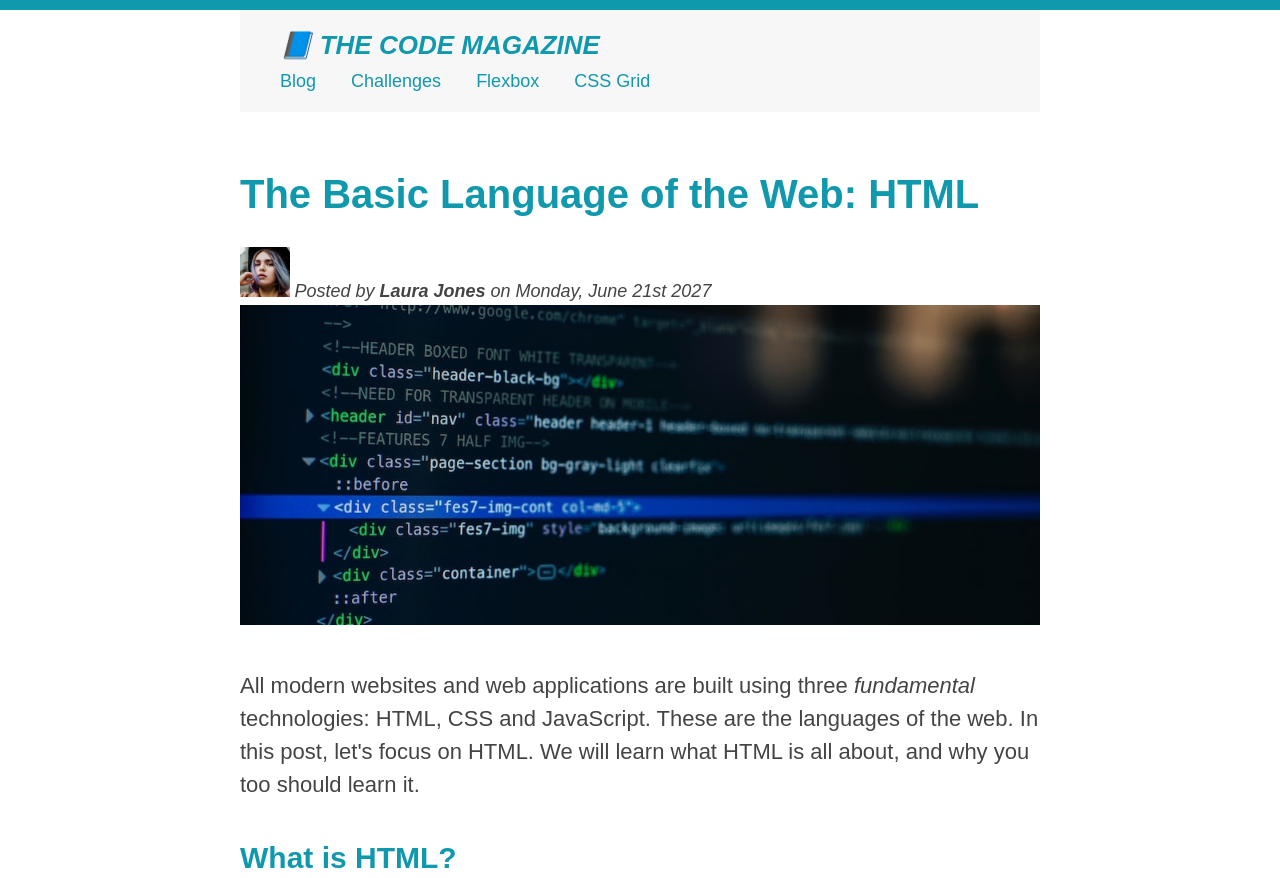
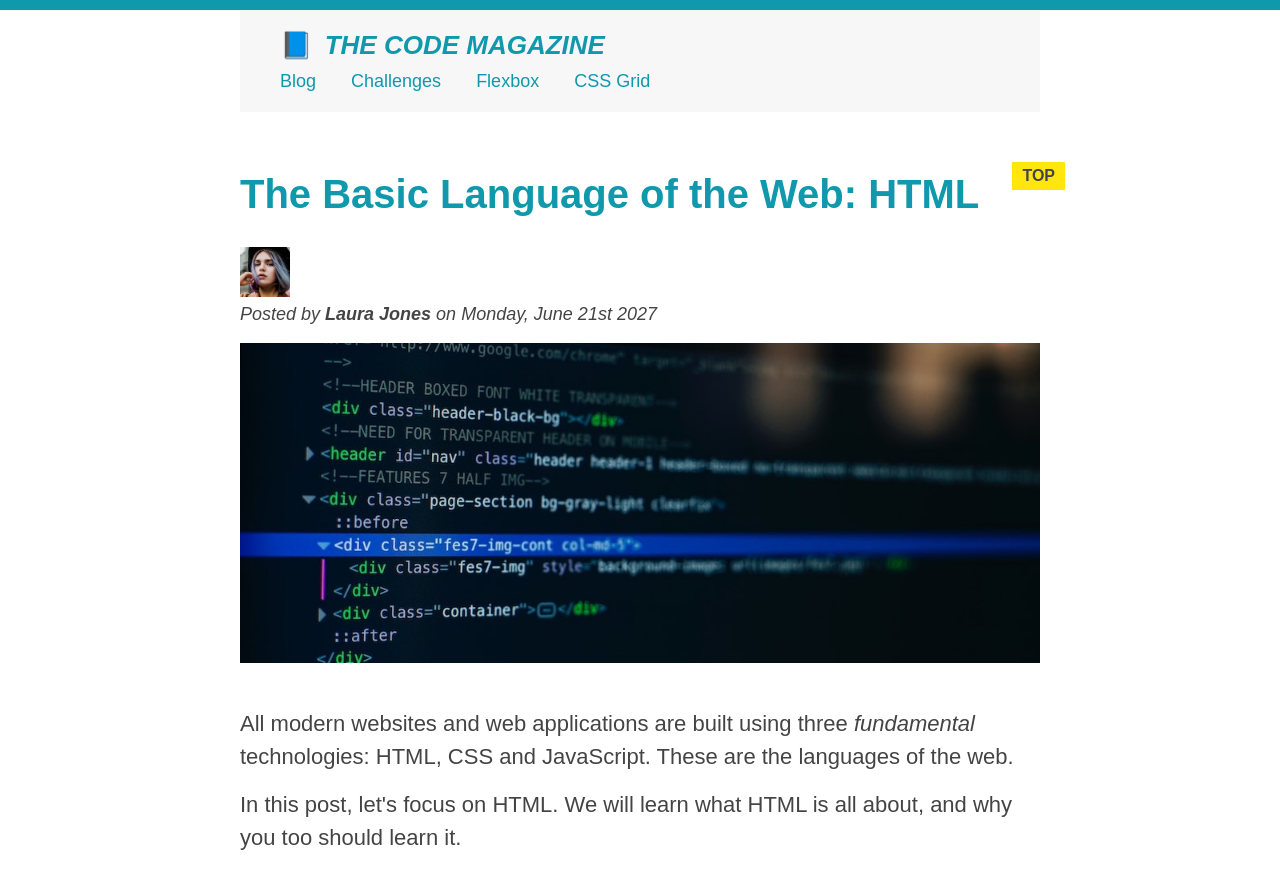
Before and after one commit to ahmet-tosun/responsive-website, a plain HTML site: page 03-CSS-Fundamentals/index.html in a window 1280 px wide. Shown: the top 878 px of the page. Drawn offline with Linux system fonts and the light colour scheme.

Commit message:
feat: h1, p ve h2 için pseudo-element stilleri eklendi, h2::before ile etiket gösterildi

```diff
--- a/03-CSS-Fundamentals/style.css
+++ b/03-CSS-Fundamentals/style.css
@@ -88,7 +88,7 @@ p {
   font-size: 22px;
   line-height: 1.5;
   margin-bottom: 15px;
-  display: inline;
+  /* display: inline; */
 }
 
 ul,
@@ -214,6 +214,33 @@ button {
   right: 50px;
 }
 
+h1::first-letter {
+  font-style: normal;
+  margin-right: 5px;
+}
+
+/* h3 + p::first-line {
+  color: red;
+} */
+
+h2 {
+  /* background-color: orange; */
+  position: relative;
+}
+
+h2::before {
+  content: "TOP";
+  background-color: #ffe70e;
+  color: #444;
+  font-size: 16px;
+  font-weight: bold;
+  display: inline-block;
+  padding: 5px 10px;
+  position: absolute;
+  top: -10px;
+  right: -25px;
+}
+
 /* Resolvng conflicts */
 /* #copyright {
   color: red;
```
